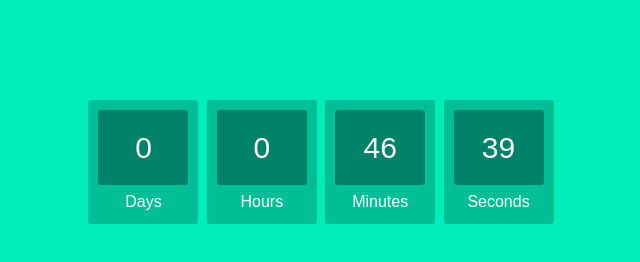
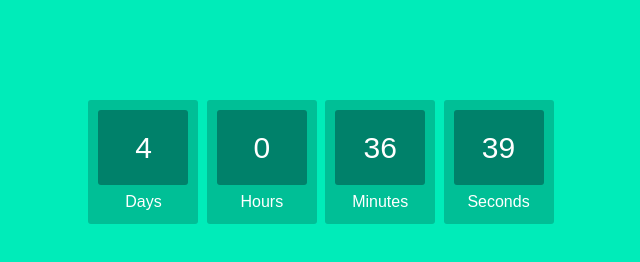
Before and after one commit to bitocirage/countdown, a plain HTML site: page index.html in a window 1280 px wide. Shown: the full height of the page, 319-959 px from the left. Drawn offline with nearby package versions, Linux system fonts and the light colour scheme.

Commit message:
Update index.html

```diff
--- a/index.html
+++ b/index.html
@@ -61,7 +61,7 @@
 
     <script language="JavaScript">
         countdownManager = {
-            targetTime: new Date('2018-06-04 18:00:00'),
+            targetTime: new Date('2018-06-08 17:50:00'),
             displayElement: {
                 day: null,
                 hour: null,
```
